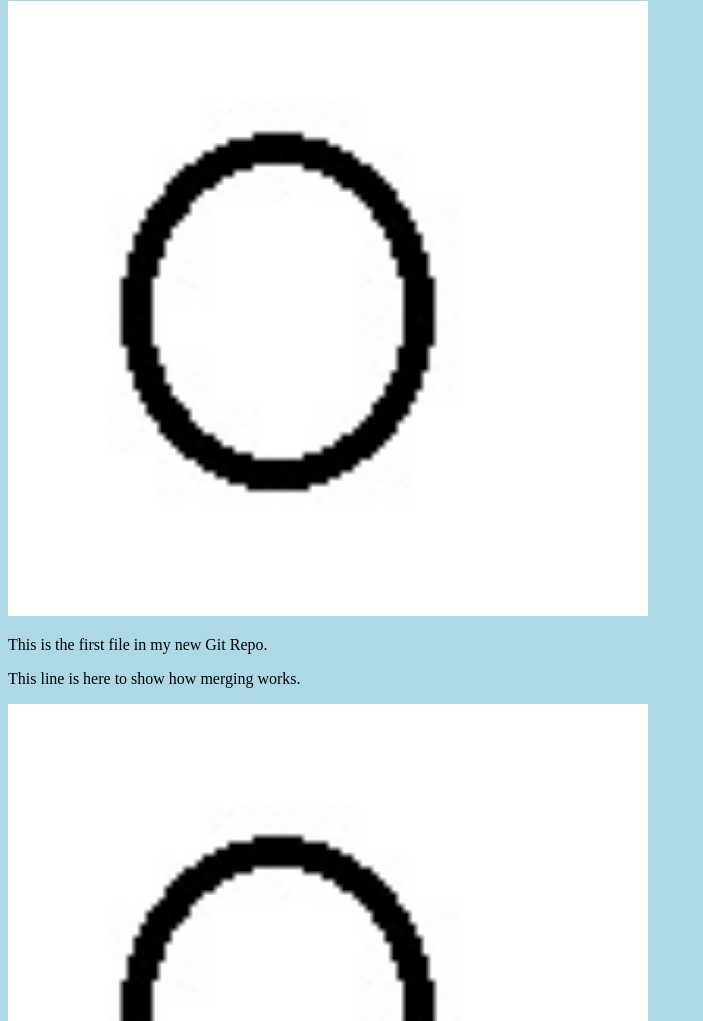
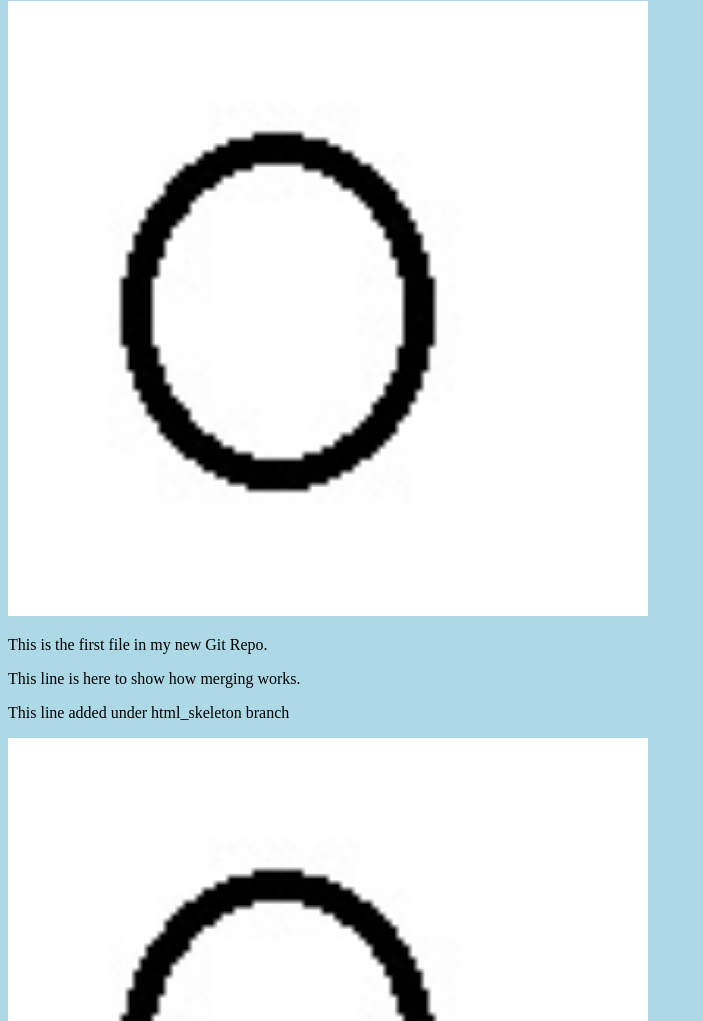
Before and after one commit to mahadehayni/hello-world, a plain HTML site: page index.html in a window 1280 px wide. Shown: the part 79-1100 px from the top of the page, without its empty margins (0-703 px from the left). Drawn offline with Linux system fonts and the light colour scheme.

Commit message:
Update index.html
changes under html-skeleton branch

```diff
--- a/index.html
+++ b/index.html
@@ -10,6 +10,7 @@
 <div><img src="img_hello_world.jpg" alt="Hello World from Space" style="width:100%;max-width:640px"></div>
 <p>This is the first file in my new Git Repo.</p>
 <p>This line is here to show how merging works.</p>
+<p>This line added under html_skeleton branch</p>
 <div><img src="img_hello_git.jpg" alt="Hello Git" style="width:100%;max-width:640px"></div>
 
 </body>
```
